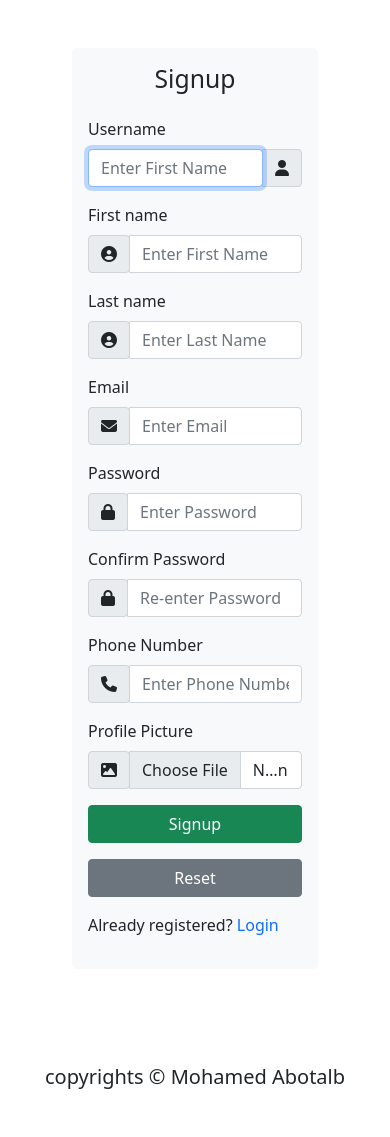
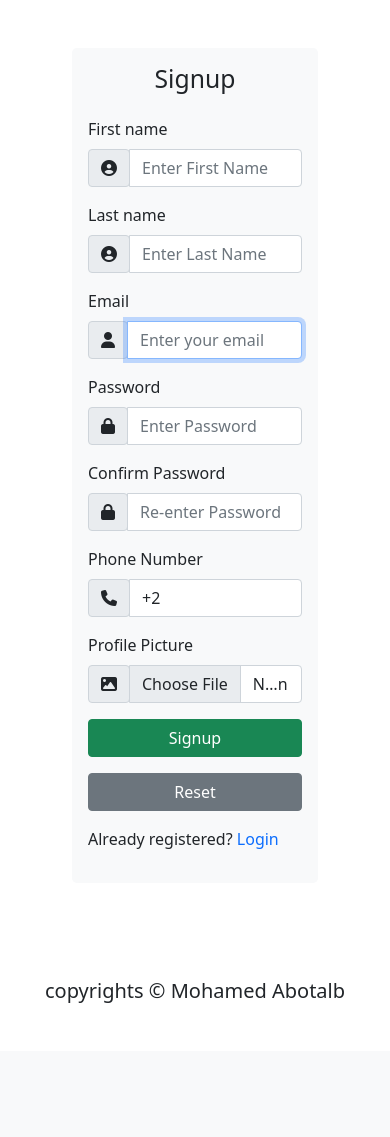
Before and after one commit to MohamedAbotalb/Crowd_Funding_System, a Django app: page /accounts/register/ in a window 390 px wide. Shown: the part 61-1198 px from the top of the page. After the commit the page ends 1064 px from the top, so only its background shows below. Run offline with Django 5.2, Linux system fonts and the light colour scheme.

Commit message:
Registration form(edit to remove username input and make some enhancement in phone validation)

```diff
--- a/Crowd_Funding_System/settings.py
+++ b/Crowd_Funding_System/settings.py
@@ -139,6 +139,4 @@ DEFAULT_AUTO_FIELD = 'django.db.models.BigAutoField'
 MEDIA_URL = 'media/'
 MEDIA_ROOT = os.path.join(BASE_DIR, 'media/')
 # *************
-# ACCOUNT_USER_MODEL_USERNAME_FIELD = None
-# ACCOUNT_USERNAME_REQUIRED = False
-# ACCOUNT_EMAIL_REQUIRED = True
+# AUTH_USER_MODEL = 'accounts.CustomUser'
--- a/apps/accounts/forms.py
+++ b/apps/accounts/forms.py
@@ -1,3 +1,4 @@
+import re
 from typing import Any
 from django import forms
 from django.contrib.auth.forms import UserCreationForm
@@ -5,15 +6,14 @@ from django.core.exceptions import ValidationError
 from apps.accounts.models import CustomUser
 from django.contrib.auth import get_user_model
 
-
 User = get_user_model()
 
 class RegistrationForm(UserCreationForm):
 
     username = forms.CharField(widget=forms.TextInput(attrs={
         "class": "form-control",
-        "type": "text",
-        "placeholder": "Enter First Name"
+        "type": "email",
+        "placeholder": "Enter your email"
     }))
 
     first_name = forms.CharField(widget=forms.TextInput(attrs={
@@ -26,11 +26,6 @@ class RegistrationForm(UserCreationForm):
         "class": "form-control",
         "type": "text",
         "placeholder": "Enter Last Name"
-    }))
-    email = forms.CharField(widget=forms.EmailInput(attrs={
-        "class": "form-control",
-        "type": "email",
-        "placeholder": "Enter Email"
     }))
 
     password1 = forms.CharField(widget=forms.PasswordInput(attrs={
@@ -48,7 +43,8 @@ class RegistrationForm(UserCreationForm):
     phone_number = forms.CharField(widget=forms.TextInput(attrs={
         "class": "form-control",
         "type": "text",
-        "placeholder": "Enter Phone Number"
+        "placeholder": "Enter Phone Number",
+        "value": "+2"
     }))
 
     profile_picture = forms.ImageField(widget=forms.FileInput(attrs={
@@ -58,8 +54,7 @@ class RegistrationForm(UserCreationForm):
 
     class Meta(UserCreationForm.Meta):
         model = CustomUser
-        fields = ['username', 'first_name', 'last_name', 'email', 'password1', 'password2', 'phone_number', 'profile_picture']
-
+        fields = ['username', 'first_name', 'last_name', 'password1', 'password2', 'phone_number', 'profile_picture']
     def clean_first_name(self):
         first_name = self.cleaned_data.get('first_name')
         if len(first_name) < 2 :
@@ -71,3 +66,18 @@ class RegistrationForm(UserCreationForm):
         if len(last_name) < 2 :
             raise ValidationError('Last name is too short')
         return  last_name
+
+    def clean_username(self):
+        username = self.cleaned_data.get('username')
+        errors = []
+
+        if CustomUser.objects.filter(username=username).exists():
+            errors.append("This email is already taken. Please choose a different one.")
+
+        elif not re.match(r'^[\w.+-]+@[\w.-]+\.[a-zA-Z]{2,}$', username):
+            errors.append("Please enter a valid email address.")
+
+        if errors:
+            self.add_error('username', errors)
+
+        return username
--- a/apps/accounts/models.py
+++ b/apps/accounts/models.py
@@ -2,10 +2,9 @@ from django.db import models
 from django.contrib.auth.models import User
 from django.core.validators import RegexValidator
 
-
 class CustomUser(User):
-    phone_number = models.CharField(max_length=15, validators=[RegexValidator(regex='^\+201(0|1|2|5)\d{8}$', message='Enter a valid Egyptian phone number.')], unique=True)
-    profile_picture = models.ImageField(upload_to='user_upload/', null=True, blank=True, default='user_upload/default_profile_pictures.jpg')
+    phone_number = models.CharField(max_length=15, validators=[RegexValidator(regex='^\+20(10|11|12|15)\d{8}$', message='Enter a valid Egyptian phone number.')], unique=True)
+    profile_picture = models.ImageField(upload_to='user_uploads/', null=True, blank=True, default='user_uploads/default_profile_picture.jpg')
     facebook_profile = models.URLField(max_length=200, blank=True, null=True)
     birth_date = models.DateField(null=True, blank=True)
     country = models.CharField(max_length=200, null=True, blank=True)
--- a/apps/accounts/templates/registration/register.html
+++ b/apps/accounts/templates/registration/register.html
@@ -19,19 +19,6 @@
                                 <strong>Error:</strong> Please correct the errors below.
                             </div>
                         {% endif %}
-
-                             <div class="mb-3">
-                            <label for="username" class="form-label">Username</label>
-                            <div class="input-group has-validation">
-                                {{ form.username }}
-                                <span class="input-group-text">
-                                    <i class="fa fa-user"></i>
-                                </span>
-                            </div>
-                            {% for error in form.first_name.errors %}
-                                <div class="invalid-feedback d-block">{{ error }}</div>
-                            {% endfor %}
-                        </div>
 
                         <div class="mb-3">
                             <label for="username" class="form-label">First name</label>
@@ -61,14 +48,14 @@
                         </div>
 
                         <div class="mb-3">
-                            <label for="email" class="form-label">Email</label>
+                            <label for="username" class="form-label">Email</label>
                             <div class="input-group has-validation">
                                 <span class="input-group-text">
-                                    <i class="fa fa-envelope"></i>
+                                    <i class="fa fa-user"></i>
                                 </span>
-                                 {{ form.email }}
+                                 {{ form.username }}
                             </div>
-                            {% for error in form.email.errors %}
+                            {% for error in form.username.errors %}
                                 <div class="invalid-feedback d-block">{{ error }}</div>
                             {% endfor %}
                         </div>
--- a/apps/accounts/views.py
+++ b/apps/accounts/views.py
@@ -5,8 +5,8 @@ from apps.accounts.forms import RegistrationForm
 # Create your views here.
 def create_user(request):
     form = RegistrationForm()
-    if request.user.is_authenticated:
-        return redirect('/')
+    # if request.user.is_authenticated:
+    #     return redirect('/')
     if request.method == 'POST':
         form = RegistrationForm(request.POST)
         if form.is_valid():
```
Also changed, not shown: apps/accounts/migrations/0004_alter_customuser_country_and_more.py (added), apps/accounts/migrations/0005_alter_customuser_facebook_profile_and_more.py (added).
